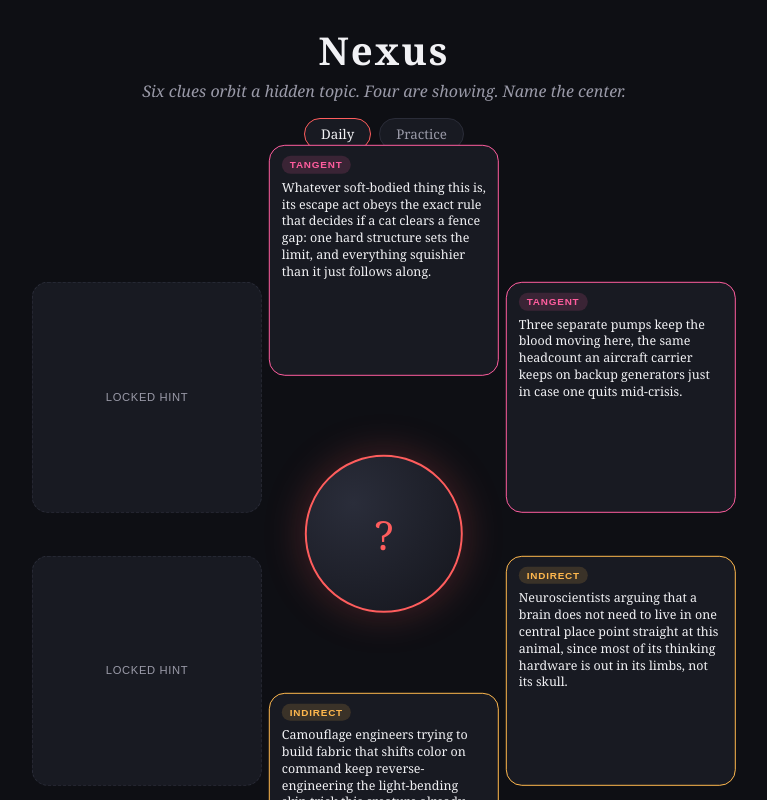
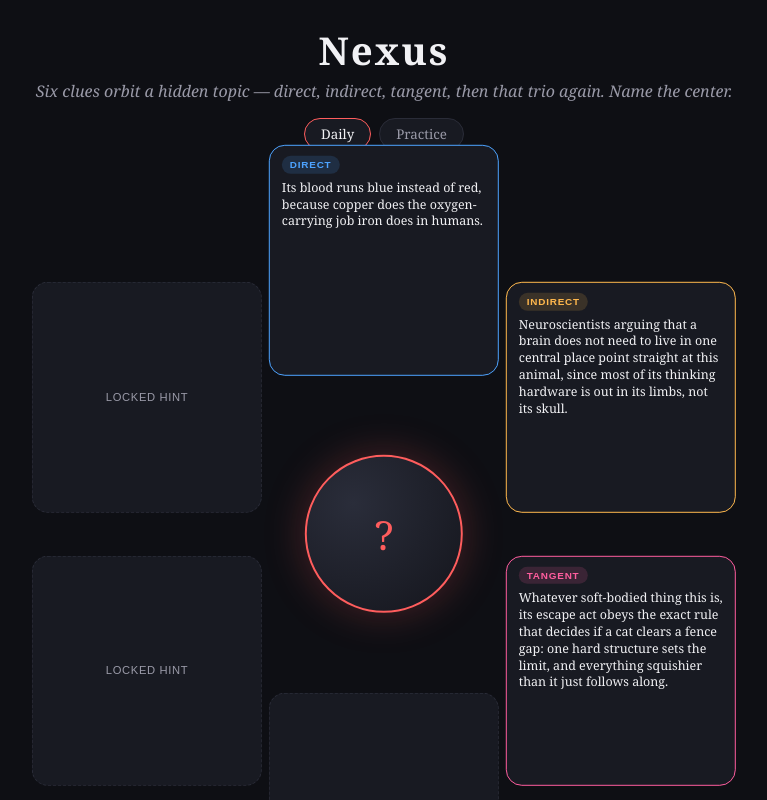
Before and after one commit to shunt12345/ad-silence, a React (Vite) app in the folder nexus-game/: page / in a window 1280 px wide. Shown: the top 800 px of the page, without its empty margins (256-1023 px from the left). Built offline with nearby package versions, Linux system fonts and the light colour scheme.

Commit message:
Reorder Nexus clues to direct/indirect/tangent, repeated
Board now opens with one of each clue type (direct, indirect,
tangent) instead of the two hardest types together. The remaining
triad is held back and revealed one at a time, in the same order,
as hints.

```diff
--- a/nexus-game/src/App.tsx
+++ b/nexus-game/src/App.tsx
@@ -1,10 +1,12 @@
 import { useMemo, useState } from 'react';
 import { Puzzle, PUZZLES, isCorrectGuess, randomPuzzle, todaysPuzzle } from './puzzles';
 
-// Clue order: initial board shows the 2 tangent + 2 indirect clues (indices 0-3).
-// The 2 direct clues (indices 4-5) are held back as costly hints.
-const INITIAL_INDICES = [0, 1, 2, 3];
-const HINT_INDICES = [4, 5];
+// Clue order is [direct, indirect, tangent, direct, indirect, tangent]. The
+// board opens on the first triad (indices 0-2, one of each type). The second
+// triad (indices 3-5) is held back and revealed one at a time, in the same
+// direct/indirect/tangent order, as hints.
+const INITIAL_INDICES = [0, 1, 2];
+const HINT_INDICES = [3, 4, 5];
 
 const HINT_PENALTY = 30;
 const WRONG_GUESS_PENALTY = 5;
@@ -70,7 +72,7 @@ export default function App() {
   const hintsLeft = HINT_INDICES.length - revealedHints.length;
 
   function shareText(): string {
-    const nodesUsed = 4 + revealedHints.length;
+    const nodesUsed = 3 + revealedHints.length;
     if (status === 'won') {
       return `Nexus — ${puzzle.id}\nSolved with ${nodesUsed}/6 nodes, ${wrongGuesses.length} wrong guess${
         wrongGuesses.length === 1 ? '' : 'es'
@@ -91,7 +93,7 @@ export default function App() {
     <div className="app">
       <header className="topbar">
         <h1>Nexus</h1>
-        <p className="tagline">Six clues orbit a hidden topic. Four are showing. Name the center.</p>
+        <p className="tagline">Six clues orbit a hidden topic — direct, indirect, tangent, then that trio again. Name the center.</p>
         <div className="mode-toggle">
           <button className={mode === 'daily' ? 'active' : ''} onClick={() => newGame('daily')}>
             Daily
@@ -170,7 +172,7 @@ export default function App() {
             <>
               <h2>Nailed it — {puzzle.answer}</h2>
               <p>
-                Solved using {4 + revealedHints.length}/6 nodes and {wrongGuesses.length} wrong guess
+                Solved using {3 + revealedHints.length}/6 nodes and {wrongGuesses.length} wrong guess
                 {wrongGuesses.length === 1 ? '' : 'es'}.
               </p>
               <p className="score">Score: {finalScore}</p>
--- a/nexus-game/src/puzzles.ts
+++ b/nexus-game/src/puzzles.ts
@@ -9,7 +9,11 @@ export interface Puzzle {
   id: string;
   answer: string;
   accepted: string[]; // lowercase alt spellings/synonyms that also count as correct
-  clues: [Clue, Clue, Clue, Clue, Clue, Clue]; // exactly 2 direct, 2 indirect, 2 tangent
+  // Clue order is always [direct, indirect, tangent, direct, indirect, tangent].
+  // The board opens on the first triad (one of each type); the second triad is
+  // held back and revealed one at a time, in the same direct/indirect/tangent
+  // order, as hints.
+  clues: [Clue, Clue, Clue, Clue, Clue, Clue];
 }
 
 function norm(s: string): string {
@@ -23,28 +27,28 @@ export const PUZZLES: Puzzle[] = [
     accepted: ['octopus', 'octopi', 'octopuses'],
     clues: [
       {
-        type: 'tangent',
-        text: 'Whatever soft-bodied thing this is, its escape act obeys the exact rule that decides if a cat clears a fence gap: one hard structure sets the limit, and everything squishier than it just follows along.',
-      },
-      {
-        type: 'tangent',
-        text: 'Three separate pumps keep the blood moving here, the same headcount an aircraft carrier keeps on backup generators just in case one quits mid-crisis.',
+        type: 'direct',
+        text: 'Its blood runs blue instead of red, because copper does the oxygen-carrying job iron does in humans.',
       },
       {
         type: 'indirect',
         text: 'Neuroscientists arguing that a brain does not need to live in one central place point straight at this animal, since most of its thinking hardware is out in its limbs, not its skull.',
       },
       {
+        type: 'tangent',
+        text: 'Whatever soft-bodied thing this is, its escape act obeys the exact rule that decides if a cat clears a fence gap: one hard structure sets the limit, and everything squishier than it just follows along.',
+      },
+      {
+        type: 'direct',
+        text: 'It can wriggle its entire boneless body through any opening wider than its beak, the only rigid part it owns.',
+      },
+      {
         type: 'indirect',
         text: 'Camouflage engineers trying to build fabric that shifts color on command keep reverse-engineering the light-bending skin trick this creature already perfected.',
       },
       {
-        type: 'direct',
-        text: 'Its blood runs blue instead of red, because copper does the oxygen-carrying job iron does in humans.',
-      },
-      {
-        type: 'direct',
-        text: 'It can wriggle its entire boneless body through any opening wider than its beak, the only rigid part it owns.',
+        type: 'tangent',
+        text: 'Three separate pumps keep the blood moving here, the same headcount an aircraft carrier keeps on backup generators just in case one quits mid-crisis.',
       },
     ],
   },
@@ -54,28 +58,28 @@ export const PUZZLES: Puzzle[] = [
     accepted: ['volcano', 'volcanoes', 'volcanos'],
     clues: [
       {
-        type: 'tangent',
-        text: 'A shaken soda bottle and this landform are running the same script: trap dissolved gas under pressure, drop the pressure suddenly, and watch the contents lose their composure all at once.',
-      },
-      {
-        type: 'tangent',
-        text: 'Champagne producers worry about the identical failure mode that geologists study here — bubbles that stayed peacefully dissolved right up until the moment the cap came off.',
+        type: 'direct',
+        text: 'Molten rock rises through a crack in the crust and, given enough built-up pressure, erupts as lava, ash, or gas.',
       },
       {
         type: 'indirect',
         text: 'Climate scientists trying to explain a mysteriously cold summer centuries ago eventually trace the chill back to sulfur this kind of event punched into the upper atmosphere.',
       },
       {
+        type: 'tangent',
+        text: 'A shaken soda bottle and this landform are running the same script: trap dissolved gas under pressure, drop the pressure suddenly, and watch the contents lose their composure all at once.',
+      },
+      {
+        type: 'direct',
+        text: 'They are ranked as active, dormant, or extinct depending on how recently — and how likely again — they have blown their top.',
+      },
+      {
         type: 'indirect',
         text: 'Farmers on certain islands deliberately work soil that terrifies everyone else, because the same violent history that built the danger also built some of the richest dirt on the planet.',
       },
       {
-        type: 'direct',
-        text: 'Molten rock rises through a crack in the crust and, given enough built-up pressure, erupts as lava, ash, or gas.',
-      },
-      {
-        type: 'direct',
-        text: 'They are ranked as active, dormant, or extinct depending on how recently — and how likely again — they have blown their top.',
+        type: 'tangent',
+        text: 'Champagne producers worry about the identical failure mode that geologists study here — bubbles that stayed peacefully dissolved right up until the moment the cap came off.',
       },
     ],
   },
@@ -85,28 +89,28 @@ export const PUZZLES: Puzzle[] = [
     accepted: ['coffee', 'coffee bean', 'coffee beans'],
     clues: [
       {
-        type: 'tangent',
-        text: 'A goat herder noticing his flock would not sleep after snacking on certain red berries is, by legend, the reason half the planet now has a morning ritual involving hot water and anxiety.',
-      },
-      {
-        type: 'tangent',
-        text: 'The same molecule that keeps this drink famous also shows up in a defense system some plants run against the insects that try to eat them — it is a pesticide wearing a beverage costume.',
+        type: 'direct',
+        text: 'It is brewed from roasted seeds found inside the fruit of a particular flowering shrub.',
       },
       {
         type: 'indirect',
         text: 'Commodity traders watching frost forecasts in Brazil are really watching the fate of one crop whose price swings can move markets thousands of miles away.',
       },
       {
+        type: 'tangent',
+        text: 'A goat herder noticing his flock would not sleep after snacking on certain red berries is, by legend, the reason half the planet now has a morning ritual involving hot water and anxiety.',
+      },
+      {
+        type: 'direct',
+        text: 'Caffeine is the active stimulant responsible for the alertness it is famous for delivering.',
+      },
+      {
         type: 'indirect',
         text: 'Enlightenment-era historians credit a wave of newly opened public meeting houses — where this drink, not alcohol, kept patrons sharp — with accelerating the spread of radical new ideas across Europe.',
       },
       {
-        type: 'direct',
-        text: 'It is brewed from roasted seeds found inside the fruit of a particular flowering shrub.',
-      },
-      {
-        type: 'direct',
-        text: 'Caffeine is the active stimulant responsible for the alertness it is famous for delivering.',
+        type: 'tangent',
+        text: 'The same molecule that keeps this drink famous also shows up in a defense system some plants run against the insects that try to eat them — it is a pesticide wearing a beverage costume.',
       },
     ],
   },
@@ -116,28 +120,28 @@ export const PUZZLES: Puzzle[] = [
     accepted: ['great wall of china', 'great wall', 'the great wall'],
     clues: [
       {
-        type: 'tangent',
-        text: 'The persistent myth that this structure is visible from the Moon fails for the same boring reason a single strand of hair fails to show up in a photo taken from across a football field: it is long, but nowhere near wide enough.',
-      },
-      {
-        type: 'tangent',
-        text: 'Border collies patrol sheep the same way this structure was meant to patrol a country — not by being unbreakable, but by making the cheap routes through obvious and the expensive ones necessary.',
+        type: 'direct',
+        text: 'It was built and rebuilt across multiple Chinese dynasties, most famously reinforced during the Ming dynasty.',
       },
       {
         type: 'indirect',
         text: 'Historians studying why certain nomadic empires pushed relentlessly westward instead of south point to a very expensive, very long piece of engineering that made the southern route a bad bet.',
       },
       {
+        type: 'tangent',
+        text: 'The persistent myth that this structure is visible from the Moon fails for the same boring reason a single strand of hair fails to show up in a photo taken from across a football field: it is long, but nowhere near wide enough.',
+      },
+      {
+        type: 'direct',
+        text: 'It stretches for thousands of miles across northern China, following mountain ridgelines rather than the shortest path.',
+      },
+      {
         type: 'indirect',
         text: 'Modern debates about whether border barriers actually stop determined crossers often cite this ancient megaproject as the original case study — impressive, expensive, and repeatedly gone around.',
       },
       {
-        type: 'direct',
-        text: 'It was built and rebuilt across multiple Chinese dynasties, most famously reinforced during the Ming dynasty.',
-      },
-      {
-        type: 'direct',
-        text: 'It stretches for thousands of miles across northern China, following mountain ridgelines rather than the shortest path.',
+        type: 'tangent',
+        text: 'Border collies patrol sheep the same way this structure was meant to patrol a country — not by being unbreakable, but by making the cheap routes through obvious and the expensive ones necessary.',
       },
     ],
   },
@@ -147,28 +151,28 @@ export const PUZZLES: Puzzle[] = [
     accepted: ['photosynthesis'],
     clues: [
       {
+        type: 'direct',
+        text: 'It converts sunlight, water, and carbon dioxide into glucose, releasing oxygen as a byproduct.',
+      },
+      {
+        type: 'indirect',
+        text: "Geologists explaining why Earth's atmosphere used to be poisonous to most modern life point to a slow-motion pollution event caused entirely by organisms that were, at the time, just trying to make food.",
+      },
+      {
         type: 'tangent',
         text: 'Solar panels and the green stuff carpeting the planet are both running the same hustle: catch photons, convert them into a form of energy the rest of the system can actually use.',
       },
       {
-        type: 'tangent',
-        text: 'A campfire is this process running in reverse at high speed — stored sunlight, locked away for years, getting cashed out all at once as heat and light.',
-      },
-      {
-        type: 'indirect',
-        text: 'Geologists explaining why Earth\'s atmosphere used to be poisonous to most modern life point to a slow-motion pollution event caused entirely by organisms that were, at the time, just trying to make food.',
+        type: 'direct',
+        text: 'It happens inside chloroplasts, the pigment-packed structures that give plant leaves their green color.',
       },
       {
         type: 'indirect',
         text: 'Every barrel of oil ever pumped out of the ground is, chemically speaking, an IOU written by this process hundreds of millions of years ago.',
       },
       {
-        type: 'direct',
-        text: 'It converts sunlight, water, and carbon dioxide into glucose, releasing oxygen as a byproduct.',
-      },
-      {
-        type: 'direct',
-        text: 'It happens inside chloroplasts, the pigment-packed structures that give plant leaves their green color.',
+        type: 'tangent',
+        text: 'A campfire is this process running in reverse at high speed — stored sunlight, locked away for years, getting cashed out all at once as heat and light.',
       },
     ],
   },
@@ -178,28 +182,28 @@ export const PUZZLES: Puzzle[] = [
     accepted: ['bitcoin', 'btc'],
     clues: [
       {
-        type: 'tangent',
-        text: 'Gold miners chasing a vein that gets harder to find the deeper they dig are, by design, living out the exact same math that makes this digital asset scarcer with every passing year.',
-      },
-      {
-        type: 'tangent',
-        text: 'A potluck where everyone keeps an identical copy of the guest list, so no single lying attendee can sneak an extra name onto it, is basically how this technology stops anyone from cheating.',
+        type: 'direct',
+        text: 'It was introduced in 2008 by a pseudonymous creator known as Satoshi Nakamoto.',
       },
       {
         type: 'indirect',
         text: 'Energy analysts arguing over whether a payment network should be allowed to consume as much electricity as a mid-sized country are almost always arguing about this specific one.',
       },
       {
+        type: 'tangent',
+        text: 'Gold miners chasing a vein that gets harder to find the deeper they dig are, by design, living out the exact same math that makes this digital asset scarcer with every passing year.',
+      },
+      {
+        type: 'direct',
+        text: 'Its total supply is capped at 21 million coins, verified by a decentralized network rather than a bank.',
+      },
+      {
         type: 'indirect',
         text: 'Central bankers nervous about losing control of monetary policy watch this alternative currency the way established taxi companies once watched the first ride-share apps.',
       },
       {
-        type: 'direct',
-        text: 'It was introduced in 2008 by a pseudonymous creator known as Satoshi Nakamoto.',
-      },
-      {
-        type: 'direct',
-        text: 'Its total supply is capped at 21 million coins, verified by a decentralized network rather than a bank.',
+        type: 'tangent',
+        text: 'A potluck where everyone keeps an identical copy of the guest list, so no single lying attendee can sneak an extra name onto it, is basically how this technology stops anyone from cheating.',
       },
     ],
   },
@@ -209,28 +213,28 @@ export const PUZZLES: Puzzle[] = [
     accepted: ['eiffel tower', 'the eiffel tower'],
     clues: [
       {
-        type: 'tangent',
-        text: 'This structure grows about six inches taller on a hot summer day for the identical reason a metal lid on a stuck jar loosens after running it under hot water: heated metal simply takes up more room.',
-      },
-      {
-        type: 'tangent',
-        text: 'Radio hobbyists in the early twentieth century owe a debt to this structure the same way early aviators owed one to a tall hill with good wind — it just happened to be a very convenient tall thing to hang an antenna off of.',
+        type: 'direct',
+        text: "It was built by Gustave Eiffel's engineering firm as the entrance arch for the 1889 World's Fair.",
       },
       {
         type: 'indirect',
         text: 'Architects defending an ugly, unpopular new building often invoke this now-beloved landmark, once mocked so viciously by Parisian artists that many petitioned to have it torn down.',
       },
       {
+        type: 'tangent',
+        text: 'This structure grows about six inches taller on a hot summer day for the identical reason a metal lid on a stuck jar loosens after running it under hot water: heated metal simply takes up more room.',
+      },
+      {
+        type: 'direct',
+        text: 'It stands in Paris, France, and was for decades the tallest man-made structure on Earth.',
+      },
+      {
         type: 'indirect',
         text: 'City planners studying how a temporary structure becomes a permanent civic icon point to this one, which was originally scheduled for demolition twenty years after it went up.',
       },
       {
-        type: 'direct',
-        text: 'It was built by Gustave Eiffel\'s engineering firm as the entrance arch for the 1889 World\'s Fair.',
-      },
-      {
-        type: 'direct',
-        text: 'It stands in Paris, France, and was for decades the tallest man-made structure on Earth.',
+        type: 'tangent',
+        text: 'Radio hobbyists in the early twentieth century owe a debt to this structure the same way early aviators owed one to a tall hill with good wind — it just happened to be a very convenient tall thing to hang an antenna off of.',
       },
     ],
   },
@@ -240,28 +244,28 @@ export const PUZZLES: Puzzle[] = [
     accepted: ['dna', 'deoxyribonucleic acid'],
     clues: [
       {
-        type: 'tangent',
-        text: 'A cassette tape and this molecule both store their entire message in the exact order of a small alphabet — four letters here, magnetic pulses there — with no meaning left in any single unit alone.',
-      },
-      {
-        type: 'tangent',
-        text: 'Zip files and this molecule share the same obsession: cramming an enormous amount of information into the smallest possible physical space through relentless, elegant compression.',
+        type: 'direct',
+        text: "It is shaped like a double helix, discovered by Watson and Crick with critical help from Rosalind Franklin's X-ray images.",
       },
       {
         type: 'indirect',
         text: 'Genealogy companies mailing out cheek-swab kits are selling access to a personal archive that was, until very recently, completely unreadable to anyone.',
       },
       {
+        type: 'tangent',
+        text: 'A cassette tape and this molecule both store their entire message in the exact order of a small alphabet — four letters here, magnetic pulses there — with no meaning left in any single unit alone.',
+      },
+      {
+        type: 'direct',
+        text: 'It carries genetic instructions using four chemical bases: adenine, thymine, guanine, and cytosine.',
+      },
+      {
         type: 'indirect',
         text: 'Forensic investigators solving decades-old cold cases are really just getting better and better at reading a document that was sitting at the crime scene the entire time.',
       },
       {
-        type: 'direct',
-        text: 'It is shaped like a double helix, discovered by Watson and Crick with critical help from Rosalind Franklin\'s X-ray images.',
-      },
-      {
-        type: 'direct',
-        text: 'It carries genetic instructions using four chemical bases: adenine, thymine, guanine, and cytosine.',
+        type: 'tangent',
+        text: 'Zip files and this molecule share the same obsession: cramming an enormous amount of information into the smallest possible physical space through relentless, elegant compression.',
       },
     ],
   },
@@ -271,28 +275,28 @@ export const PUZZLES: Puzzle[] = [
     accepted: ['william shakespeare', 'shakespeare'],
     clues: [
       {
-        type: 'tangent',
-        text: 'Every teenager who has ever texted a crush using a phrase they invented on the spot is doing, in miniature, exactly what this writer did to the English language at industrial scale.',
-      },
-      {
-        type: 'tangent',
-        text: 'Soap operas thrive on the same tricks this writer leaned on centuries earlier: mistaken identity, poisoned drinks, and family feuds that ruin everyone\'s wedding plans.',
+        type: 'direct',
+        text: "He wrote Hamlet, Macbeth, Romeo and Juliet, and dozens of other plays performed at London's Globe Theatre.",
       },
       {
         type: 'indirect',
         text: 'Conspiracy theorists insisting that a commoner could not possibly have written such towering literature have spent four centuries trying to pin this author\'s work on noblemen instead.',
       },
       {
+        type: 'tangent',
+        text: 'Every teenager who has ever texted a crush using a phrase they invented on the spot is doing, in miniature, exactly what this writer did to the English language at industrial scale.',
+      },
+      {
+        type: 'direct',
+        text: 'He was born in Stratford-upon-Avon in 1564 and is widely considered the greatest writer in the English language.',
+      },
+      {
         type: 'indirect',
         text: 'Linguists tracing the first written use of common phrases like "break the ice" or "wild goose chase" keep landing on the plays of one prolific Elizabethan playwright.',
       },
       {
-        type: 'direct',
-        text: 'He wrote Hamlet, Macbeth, Romeo and Juliet, and dozens of other plays performed at London\'s Globe Theatre.',
-      },
-      {
-        type: 'direct',
-        text: 'He was born in Stratford-upon-Avon in 1564 and is widely considered the greatest writer in the English language.',
+        type: 'tangent',
+        text: "Soap operas thrive on the same tricks this writer leaned on centuries earlier: mistaken identity, poisoned drinks, and family feuds that ruin everyone's wedding plans.",
       },
     ],
   },
@@ -302,28 +306,28 @@ export const PUZZLES: Puzzle[] = [
     accepted: ['black hole', 'black holes'],
     clues: [
       {
-        type: 'tangent',
-        text: 'A drain swallowing bathwater and this object are pulling the same trick at wildly different scales: past a certain point, nothing crossing the boundary is coming back out, no matter how hard it fights the current.',
-      },
-      {
-        type: 'tangent',
-        text: 'Debt that compounds past the point anyone could ever repay it behaves like this object\'s gravity well — cross a certain threshold and escape stops being mathematically possible, not just difficult.',
+        type: 'direct',
+        text: 'It forms when a massive star collapses under its own gravity after running out of nuclear fuel.',
       },
       {
         type: 'indirect',
         text: 'Physicists debating whether information can ever truly be destroyed keep returning to this object as the ultimate stress test for the laws of the universe.',
       },
       {
+        type: 'tangent',
+        text: 'A drain swallowing bathwater and this object are pulling the same trick at wildly different scales: past a certain point, nothing crossing the boundary is coming back out, no matter how hard it fights the current.',
+      },
+      {
+        type: 'direct',
+        text: 'Its gravity is so strong that not even light can escape once it crosses the event horizon.',
+      },
+      {
         type: 'indirect',
         text: 'The team that captured the first-ever photograph of one had to link telescopes across an entire hemisphere together, effectively building a camera the size of Earth.',
       },
       {
-        type: 'direct',
-        text: 'It forms when a massive star collapses under its own gravity after running out of nuclear fuel.',
-      },
-      {
-        type: 'direct',
-        text: 'Its gravity is so strong that not even light can escape once it crosses the event horizon.',
+        type: 'tangent',
+        text: "Debt that compounds past the point anyone could ever repay it behaves like this object's gravity well — cross a certain threshold and escape stops being mathematically possible, not just difficult.",
       },
     ],
   },
```
